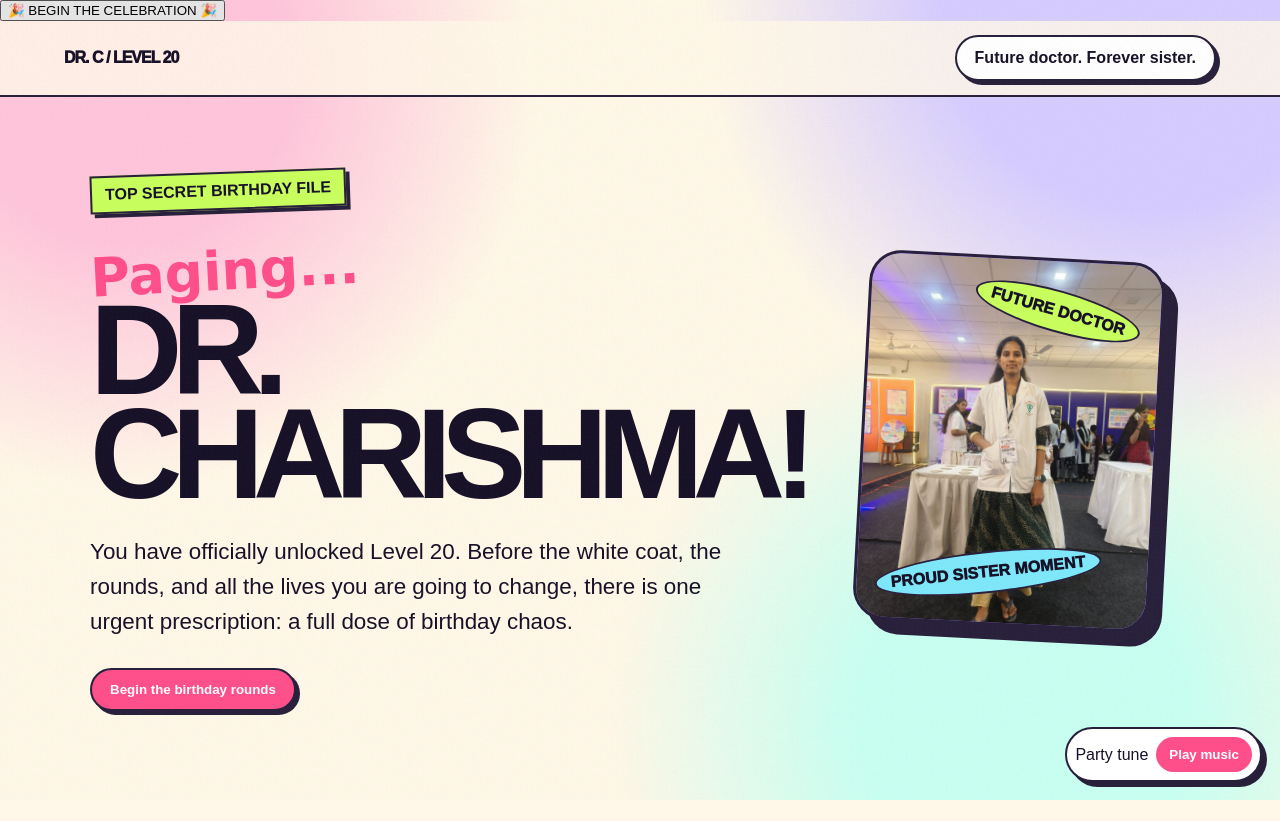
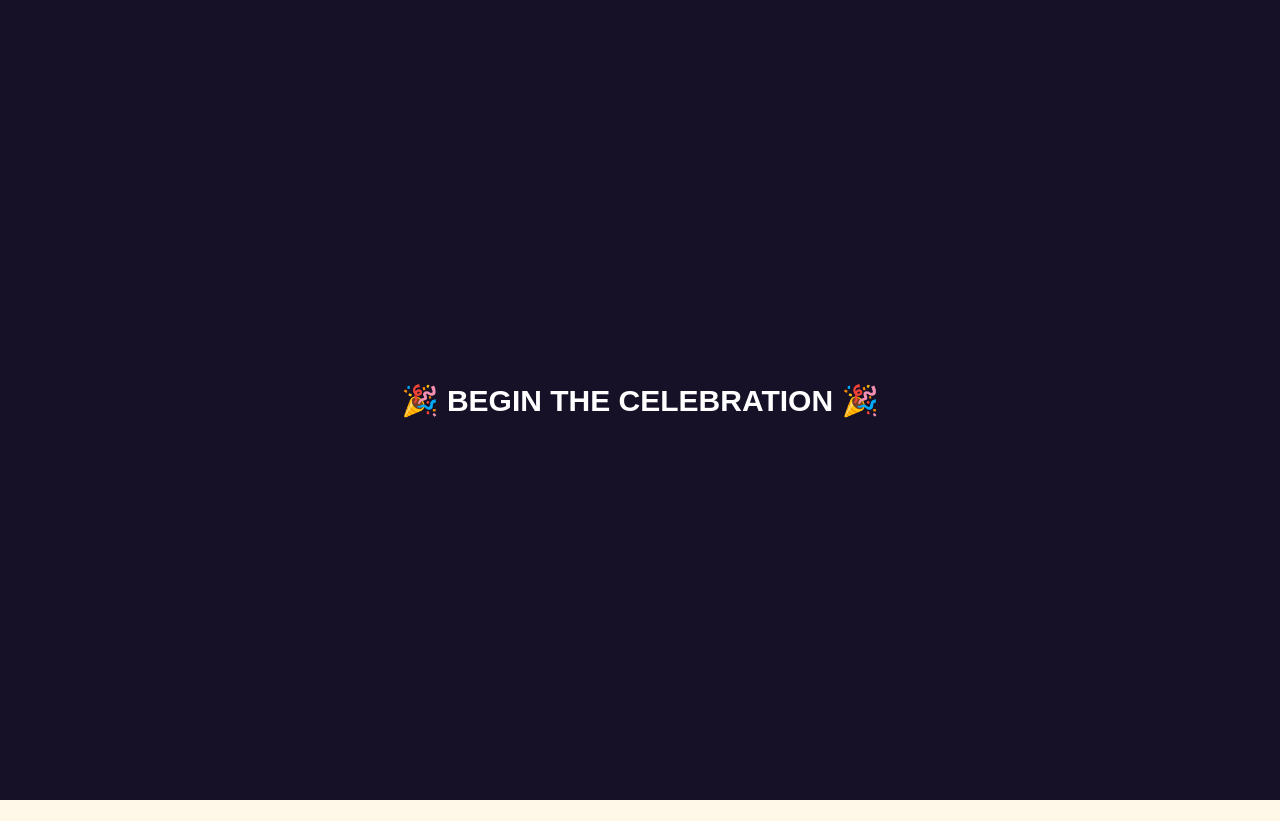
Before and after one commit to incz-5153/CherryBday, a plain HTML site: page index.html in a window 1280 px wide. After the commit the page ends 800 px from the top, so only its background shows below. Drawn offline with Linux system fonts and the light colour scheme.

Commit message:
Add styles for start button

```diff
--- a/styles.css
+++ b/styles.css
@@ -139,3 +139,28 @@ text-shadow:
 }
 
 }
+#startBtn{
+
+position:fixed;
+
+inset:0;
+
+width:100vw;
+
+height:100vh;
+
+border:none;
+
+background:#171127;
+
+color:white;
+
+font-size:30px;
+
+font-weight:bold;
+
+cursor:pointer;
+
+z-index:99999;
+
+}
```
